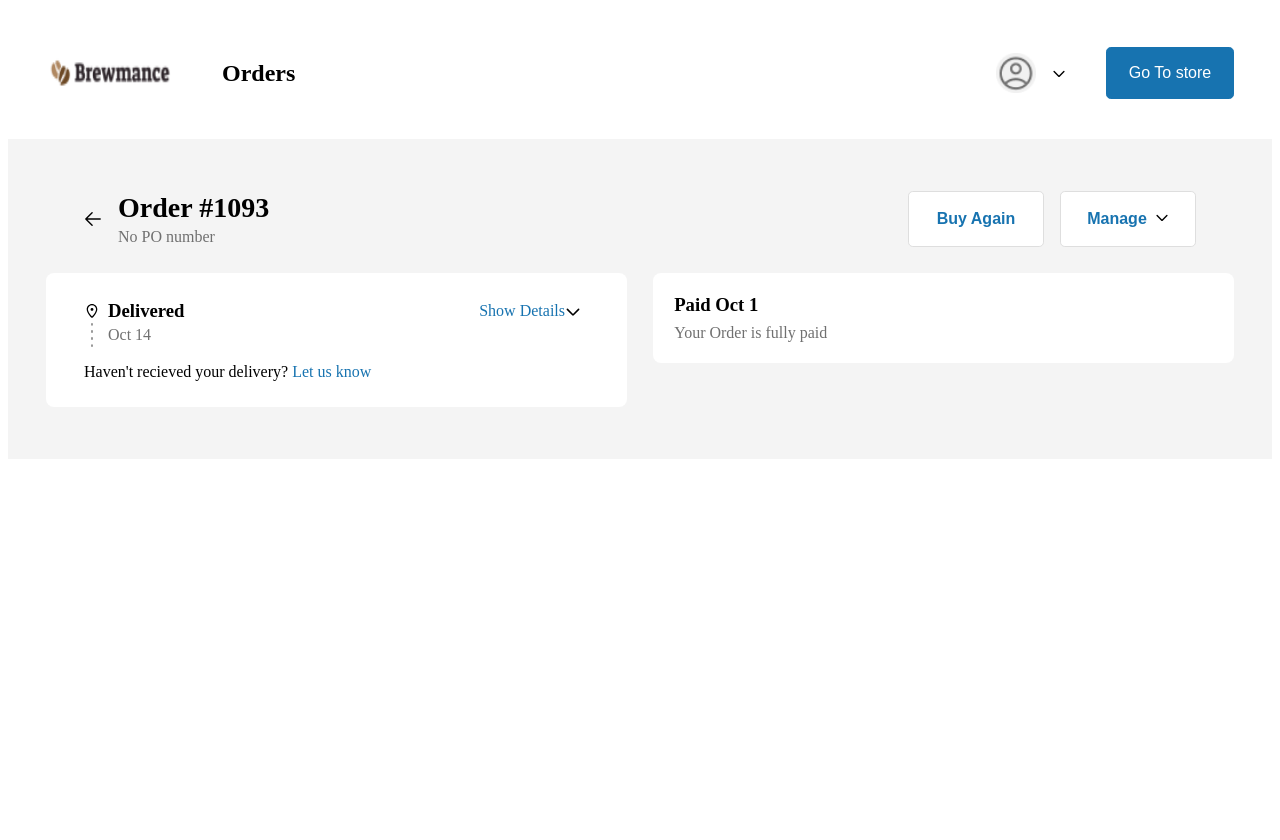
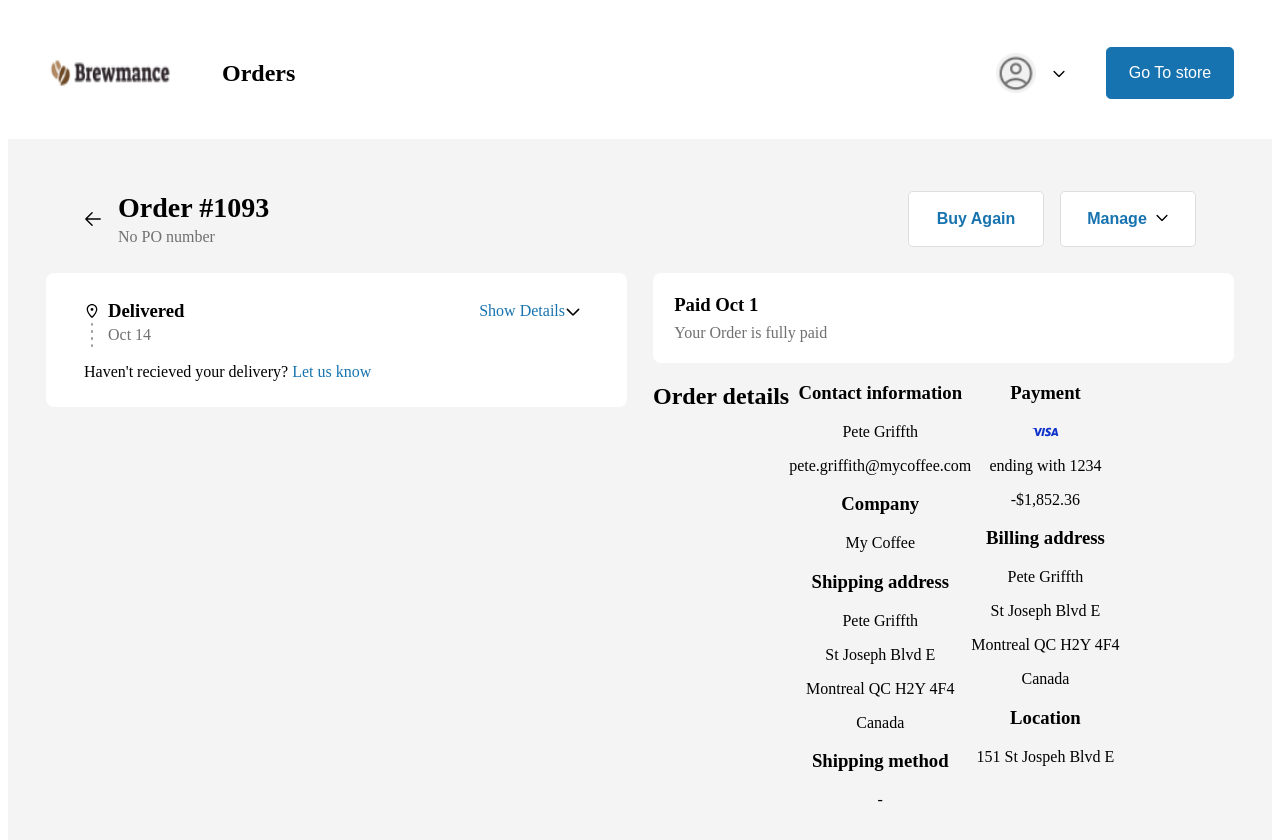
Before and after one commit to industry-project-team-4/nomi-client, a React (Create React App) app: page / in a window 1280 px wide. Shown: the top 840 px of the page. Before the commit the page ends 800 px from the top, so only its background shows below. Built offline with nearby package versions, Linux system fonts and the light colour scheme.

Commit message:
create JSX structure

```diff
--- /dev/null
+++ b/src/components/OrderDetails/OrderDetails.js
@@ -0,0 +1,51 @@
+import "./OrderDetails.scss"
+import visa from "../../assets/visa-logo.svg"
+
+export default function OrderDetails() {
+    return (
+        <article className="order-details">
+            <h2 className="order-details__title" >Order details</h2>
+            <section className="order-details__container">
+                <section className="order-details__contact">
+                    <h3 className="order-details__sub-header">Contact information</h3>
+                    <p className="order-details__body">Pete Griffth</p>
+                    <p className="order-details__body">pete.griffith@mycoffee.com</p>
+                </section>
+                <section className="order-details__company">
+                    <h3 className="order-details__sub-header">Company</h3>
+                    <p className="order-details__body">My Coffee</p>
+                </section>
+                <section className="order-details__shipping">
+                    <h3 className="order-details__sub-header">Shipping address</h3>
+                    <p className="order-details__body">Pete Griffth</p>
+                    <p className="order-details__body">St Joseph Blvd E</p>
+                    <p className="order-details__body">Montreal QC H2Y 4F4</p>
+                    <p className="order-details__body">Canada</p>
+                </section>
+                <section className="order-details__shipping-method">
+                    <h3 className="order-details__sub-header">Shipping method</h3>
+                    <p className="order-details__body">-</p>
+                </section>
+            </section>
+            <section className="order-details__container">
+                <section className="order-details__payment">
+                    <h3 className="order-details__sub-header">Payment</h3>
+                    <img src={visa} alt="visa logo" className="order-details__icon" />
+                    <p className="order-details__body">ending with 1234</p>
+                    <p className="order-details__body">-$1,852.36</p>
+                </section>
+                <section className="order-details__billing">
+                    <h3 className="order-details__sub-header">Billing address</h3>
+                    <p className="order-details__body">Pete Griffth</p>
+                    <p className="order-details__body">St Joseph Blvd E</p>
+                    <p className="order-details__body">Montreal QC H2Y 4F4</p>
+                    <p className="order-details__body">Canada</p>
+                </section>
+                <section className="order-details__location">
+                    <h3 className="order-details__sub-header">Location</h3>
+                    <p className="order-details__body">151 St Jospeh Blvd E</p>
+                </section>
+            </section>
+        </article>
+    )
+}
--- a/src/pages/Order/Order.js
+++ b/src/pages/Order/Order.js
@@ -1,4 +1,5 @@
 import Delivery from "../../components/Delivery/Delivery";
+import OrderDetails from "../../components/OrderDetails/OrderDetails";
 import OrderHeader from "../../components/OrderHeader/OrderHeader";
 import Paid from "../../components/Paid/Paid";
 import "./Order.scss"
@@ -13,6 +14,7 @@ export default function Order() {
                 </section>
                 <section className="container">
                     <Paid />
+                    <OrderDetails />
                 </section>
             </article>
         </main>
```
Also changed, not shown: src/assets/visa-logo.svg (added), src/components/OrderDetails/OrderDetails.scss (added).
